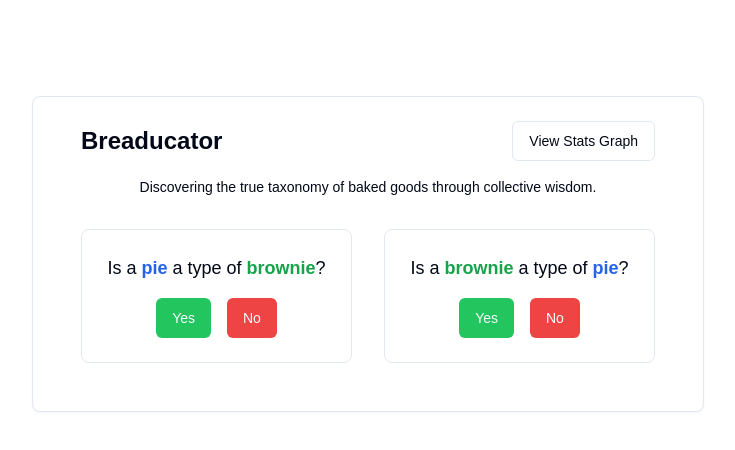
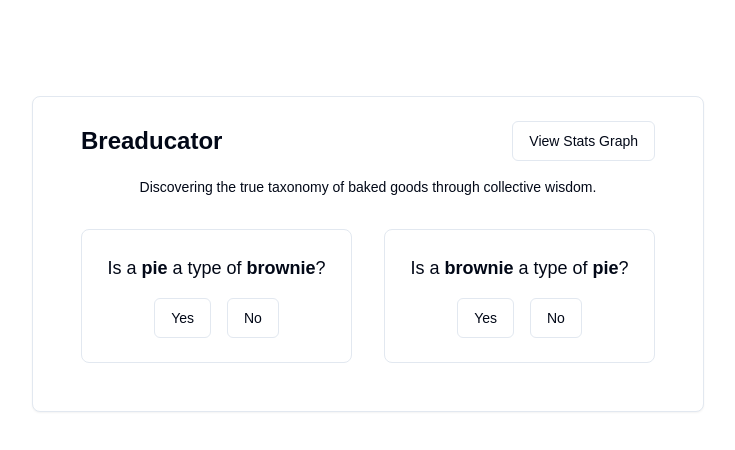
Before and after one commit to Gamemackerel/BakedGoods, a Next.js app: page / in a window 1280 px wide. Shown: the top 450 px of the page, without its empty margins (272-1007 px from the left). Built offline with nearby package versions, Linux system fonts and the light colour scheme; no server answers; the database is empty.

Commit message:
Improve styling

```diff
--- a/app/components/BakedGoodsGame.tsx
+++ b/app/components/BakedGoodsGame.tsx
@@ -48,31 +48,31 @@ const ComparisonQuestions: React.FC<ComparisonQuestionsProps> = ({
     <div className="space-y-8">
       <div className="grid md:grid-cols-2 gap-8">
         {/* Forward question */}
-        <div className="space-y-4 p-6 border rounded-lg">
+        <div className={"space-y-4 p-6 border rounded-lg" + (answers.forward !== null ? " border-green-200 bg-green-50" : "")}>
           <p className="text-lg text-center">
-            Is a <span className="font-bold text-blue-600">{item1}</span> a type of{' '}
-            <span className="font-bold text-green-600">{item2}</span>?
+            Is a <span className="font-bold">{item1}</span> a type of{' '}
+            <span className="font-bold">{item2}</span>?
           </p>
 
           <div className="flex justify-center gap-4">
             <Button
               onClick={() => handleAnswer('forward', true)}
               disabled={answers.forward !== null || isSubmitting}
-              className="bg-green-500 hover:bg-green-600"
+              variant="outline"
             >
               Yes
             </Button>
             <Button
               onClick={() => handleAnswer('forward', false)}
               disabled={answers.forward !== null || isSubmitting}
-              className="bg-red-500 hover:bg-red-600"
+              variant="outline"
             >
               No
             </Button>
           </div>
 
           {showResults && (
-            <div className="mt-4 p-4 bg-gray-100 rounded-lg">
+            <div className="mt-4 p-4 bg-white rounded-lg">
               <div className="grid grid-cols-2 gap-4">
                 <div className="text-center">
                   <p className="font-medium">Yes</p>
@@ -88,31 +88,31 @@ const ComparisonQuestions: React.FC<ComparisonQuestionsProps> = ({
         </div>
 
         {/* Reverse question */}
-        <div className="space-y-4 p-6 border rounded-lg">
+        <div className={"space-y-4 p-6 border rounded-lg" + (answers.reverse !== null ? " border-green-200 bg-green-50" : "")}>
           <p className="text-lg text-center">
-            Is a <span className="font-bold text-green-600">{item2}</span> a type of{' '}
-            <span className="font-bold text-blue-600">{item1}</span>?
+            Is a <span className="font-bold">{item2}</span> a type of{' '}
+            <span className="font-bold">{item1}</span>?
           </p>
 
           <div className="flex justify-center gap-4">
             <Button
               onClick={() => handleAnswer('reverse', true)}
               disabled={answers.reverse !== null || isSubmitting}
-              className="bg-green-500 hover:bg-green-600"
+              variant="outline"
             >
               Yes
             </Button>
             <Button
               onClick={() => handleAnswer('reverse', false)}
               disabled={answers.reverse !== null || isSubmitting}
-              className="bg-red-500 hover:bg-red-600"
+              variant="outline"
             >
               No
             </Button>
           </div>
 
           {showResults && (
-            <div className="mt-4 p-4 bg-gray-100 rounded-lg">
+            <div className="mt-4 p-4 bg-white rounded-lg">
               <div className="grid grid-cols-2 gap-4">
                 <div className="text-center">
                   <p className="font-medium">Yes</p>
@@ -296,11 +296,13 @@ const BakedGoodsGame = () => {
               isSubmitting={isSubmitting}
             />
 
+            {isSubmitting && <LoadingSpinner />}
             {showResults && (
               <div className="text-center mt-6">
                 <Button
                   onClick={getRandomPair}
-                  className="mt-4 bg-blue-500 hover:bg-blue-600"
+                  className="mt-4 w-full"
+                  variant="outline"
                 >
                   Next Pair
                 </Button>
```
Also changed, not shown: 1 other file (tests, documents, lock files or other folders).
